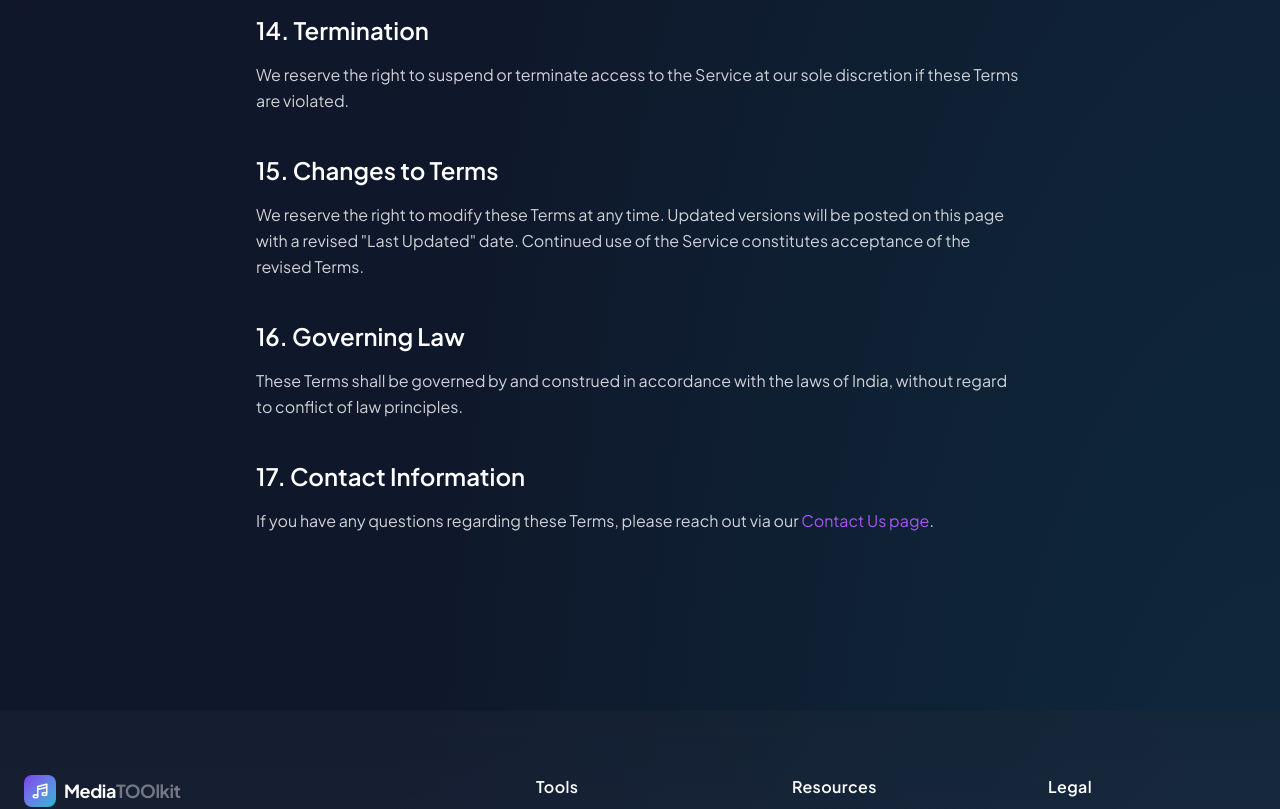
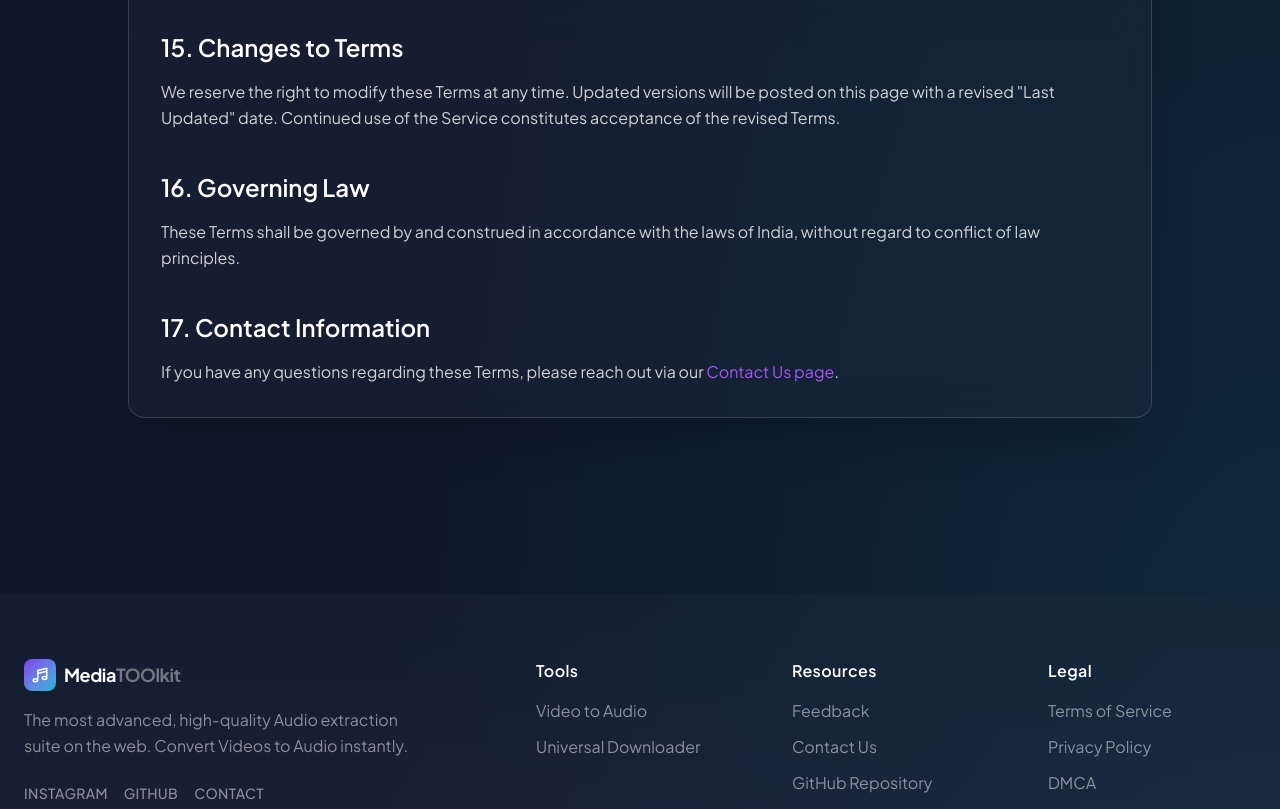
Before and after one commit to arman-somani/mediatools, a Next.js app in the folder frontend/: page /terms in a window 1280 px wide. Shown: the part 2318-3127 px from the top of the page. Built offline with nearby package versions, Linux system fonts and the light colour scheme; no server answers.

Commit message:
Auto-sync updates

```diff
--- a/frontend/src/app/terms/page.tsx
+++ b/frontend/src/app/terms/page.tsx
@@ -1,5 +1,6 @@
 import { Metadata } from 'next';
 import Link from 'next/link';
+import PageWrapper from '@/components/PageWrapper';
 
 export const metadata: Metadata = {
   title: 'Terms of Service - MediaTools',
@@ -8,10 +9,11 @@ export const metadata: Metadata = {
 
 export default function TermsPage() {
   return (
-    <main className="min-h-screen pt-32 pb-20 px-6 text-white">
-      <div className="max-w-3xl mx-auto">
-        <h1 className="text-5xl font-bold mb-4 text-white">Terms of Service</h1>
-        <p className="text-white/50 mb-12">Last updated: June 2025</p>
+    <PageWrapper>
+      <main className="min-h-screen pt-32 pb-20 px-6 text-white">
+        <div className="max-w-5xl mx-auto glass-panel rounded-3xl p-8">
+          <h1 className="text-5xl font-bold mb-4 text-white">Terms of Service</h1>
+          <p className="text-white/50 mb-12">Last updated: June 2025</p>
 
         <div className="space-y-10 text-white/80 leading-relaxed">
           <section>
@@ -140,5 +142,6 @@ export default function TermsPage() {
         </div>
       </div>
     </main>
+    </PageWrapper>
   );
 }
```
